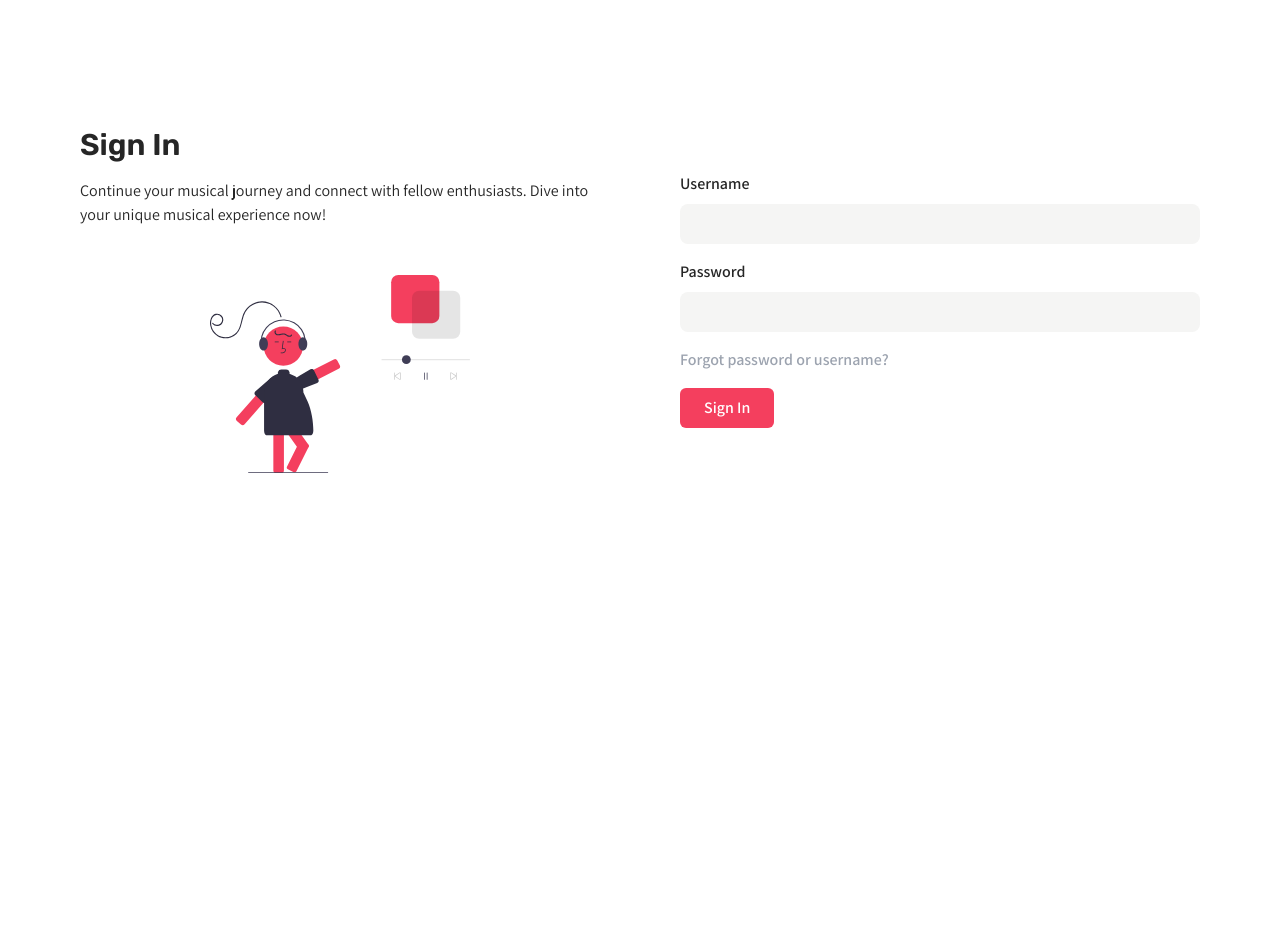
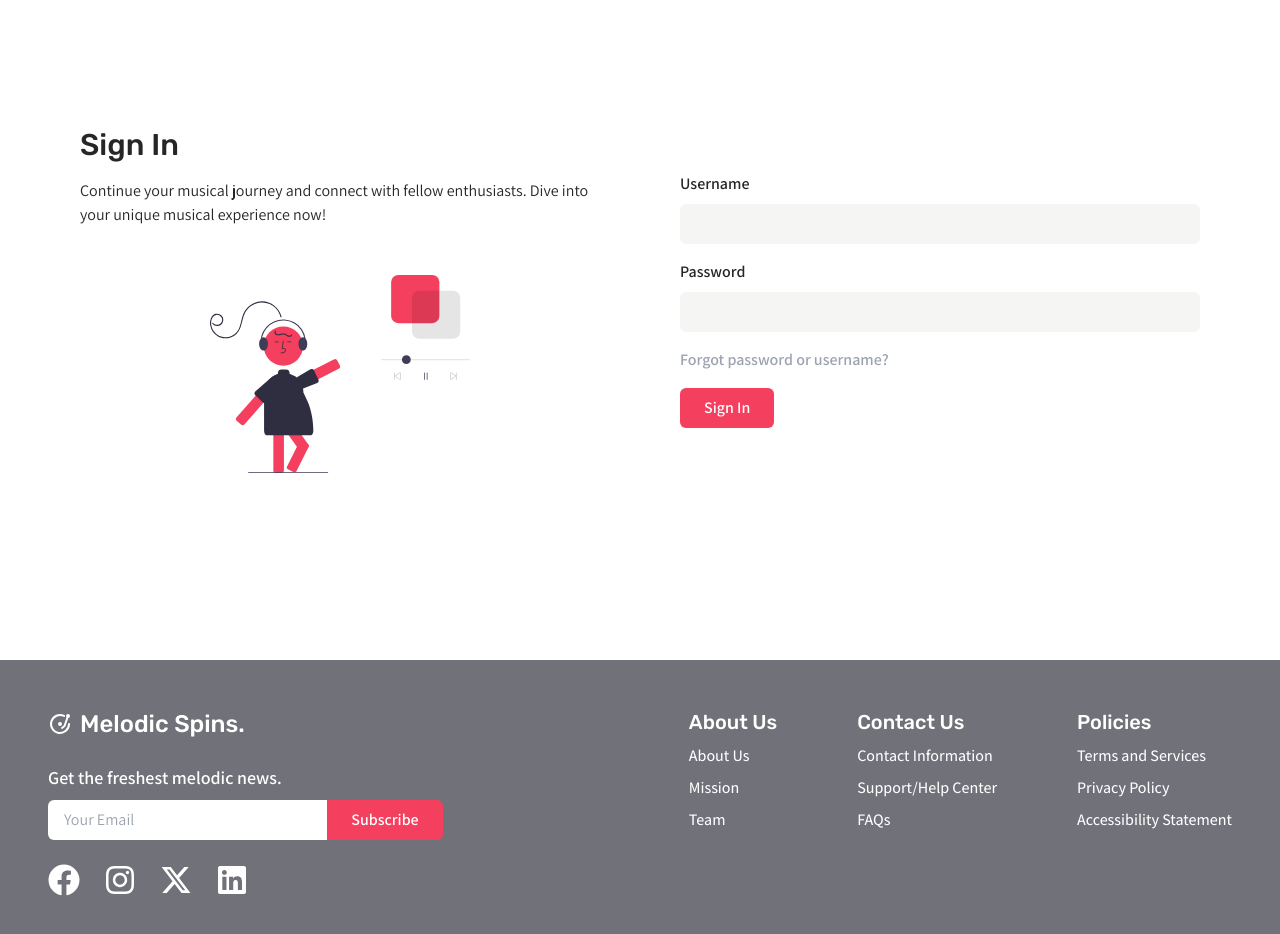
Before and after one commit to doanvalerie/melodic-spins, a Next.js app: page /auth/sign-in in a window 1280 px wide. Shown: the part 140-1074 px from the top of the page. Before the commit the page ends 800 px from the top, so only its background shows below. Built offline with nearby package versions, Linux system fonts and the light colour scheme.

Commit message:
Feat: structure and style footer

```diff
--- /dev/null
+++ b/src/app/(pages)/_components/Footer/BrandHeader.tsx
@@ -0,0 +1,10 @@
+import { TbVinyl } from 'react-icons/tb';
+
+export default function BrandHeader() {
+  return (
+    <h2 className="flex items-center gap-xs">
+      <TbVinyl />
+      Melodic Spins.
+    </h2>
+  );
+}
--- /dev/null
+++ b/src/app/(pages)/_components/Footer/Footer.tsx
@@ -0,0 +1,27 @@
+import aboutUsLinks from '@data/footer/aboutLinks.json';
+import contactLinks from '@data/footer/contactLinks.json';
+import policyLinks from '@data/footer/policyLinks.json';
+
+import BrandHeader from './BrandHeader';
+import LinkGrouping from './LinkGrouping';
+import MailSubscription from './MailSubscription';
+import SocialMediaIcons from './SocialMediaIcons';
+
+export default function Footer() {
+  return (
+    <div className="bg-charcoal text-light w-full px-med py-med">
+      <div className="flex flex-col items-center justify-between gap-med lg:flex-row lg:items-start lg:gap-sm">
+        <div className="flex w-full flex-col gap-base lg:w-1/3">
+          <BrandHeader />
+          <MailSubscription />
+          <SocialMediaIcons />
+        </div>
+        <div className="flex gap-lg">
+          <LinkGrouping name="About Us" links={aboutUsLinks} />
+          <LinkGrouping name="Contact Us" links={contactLinks} />
+          <LinkGrouping name="Policies" links={policyLinks} />
+        </div>
+      </div>
+    </div>
+  );
+}
--- /dev/null
+++ b/src/app/(pages)/_components/Footer/LinkGrouping.tsx
@@ -0,0 +1,27 @@
+import Link from 'next/link';
+
+interface Link {
+  name: string;
+  slug: string;
+}
+
+export default function LinkGrouping({
+  name,
+  links,
+}: {
+  name: string;
+  links: Link[];
+}) {
+  return (
+    <div className="flex flex-col gap-xs">
+      <h3>{name}</h3>
+      {links.map((link) => {
+        return (
+          <Link key={link.name} href={link.slug} className="font-medium">
+            {link.name}
+          </Link>
+        );
+      })}
+    </div>
+  );
+}
--- /dev/null
+++ b/src/app/(pages)/_components/Footer/MailSubscription.tsx
@@ -0,0 +1,21 @@
+export default function MailSubscription() {
+  return (
+    <form className="flex flex-col gap-xs">
+      <label htmlFor="email" className="text-lg font-semibold">
+        Get the freshest melodic news.
+      </label>
+      <div className="flex">
+        <input
+          id="email"
+          type="text"
+          name="email"
+          placeholder="Your Email"
+          className="w-full rounded-md rounded-r-none px-sm py-xs text-dark outline-none"
+        />
+        <button type="button" className="rounded-l-none bg-primary">
+          Subscribe
+        </button>
+      </div>
+    </form>
+  );
+}
--- /dev/null
+++ b/src/app/(pages)/_components/Footer/SocialMediaIcons.tsx
@@ -0,0 +1,15 @@
+import { FaFacebook, FaInstagram } from 'react-icons/fa';
+import { FaLinkedin, FaXTwitter } from 'react-icons/fa6';
+
+export default function SocialMediaIcons() {
+  const iconSize = 32;
+
+  return (
+    <div className="flex gap-base">
+      <FaFacebook size={iconSize} />
+      <FaInstagram size={iconSize} />
+      <FaXTwitter size={iconSize} />
+      <FaLinkedin size={iconSize} />
+    </div>
+  );
+}
--- a/src/app/(pages)/_components/InputField/InputField.tsx
+++ b/src/app/(pages)/_components/InputField/InputField.tsx
@@ -18,7 +18,7 @@ export default function InputField({
         id={value}
         type={type}
         name={value}
-        className="rounded-lg bg-stone p-sm py-xs outline-none"
+        className="rounded-md bg-stone px-sm py-xs outline-none"
       />
     </div>
   );
--- /dev/null
+++ b/src/app/(pages)/_data/footer/aboutLinks.json
@@ -0,0 +1,14 @@
+[
+  {
+    "name": "About Us",
+    "slug": "/about"
+  },
+  {
+    "name": "Mission",
+    "slug": "/about/mission"
+  },
+  {
+    "name": "Team",
+    "slug": "/about/team"
+  }
+]
--- /dev/null
+++ b/src/app/(pages)/_data/footer/contactLinks.json
@@ -0,0 +1,14 @@
+[
+  {
+    "name": "Contact Information",
+    "slug": "/contact"
+  },
+  {
+    "name": "Support/Help Center",
+    "slug": "/support"
+  },
+  {
+    "name": "FAQs",
+    "slug": "/support/faqs"
+  }
+]
--- /dev/null
+++ b/src/app/(pages)/_data/footer/policyLinks.json
@@ -0,0 +1,14 @@
+[
+  {
+    "name": "Terms and Services",
+    "slug": "/legal/terms-and-services"
+  },
+  {
+    "name": "Privacy Policy",
+    "slug": "/legal/privacy-policy"
+  },
+  {
+	"name": "Accessibility Statement",
+	"slug": "/legal/accessibility-statement"
+  }
+]
--- a/src/app/(pages)/_globals/styles/base.css
+++ b/src/app/(pages)/_globals/styles/base.css
@@ -8,7 +8,7 @@
   }
 
   h1, h2, h3, h4 {
-    @apply font-rubik font-semibold;
+    @apply font-rubik font-medium;
   }
 
   h1 {
--- a/src/app/(pages)/layout.tsx
+++ b/src/app/(pages)/layout.tsx
@@ -1,6 +1,7 @@
 import '@globals/styles/base.css';
 import '@globals/styles/components.css';
 
+import Footer from '@components/Footer/Footer';
 import NavBar from '@components/NavBar/NavBar';
 import fonts from '@globals/fonts';
 
@@ -14,6 +15,7 @@ export default function RootLayout({
       <body className={`flex min-h-screen flex-col items-center`}>
         <NavBar />
         {children}
+        <Footer />
       </body>
     </html>
   );
--- a/tailwind.config.ts
+++ b/tailwind.config.ts
@@ -8,6 +8,10 @@ const config: Config = {
   ],
   theme: {
     extend: {
+      backgroundColor: {
+        stone: '#f5f5f4', // stone-100
+        charcoal: '#71717a', // zinc-500
+      },
       backgroundImage: {
         'gradient-radial': 'radial-gradient(var(--tw-gradient-stops))',
         'gradient-conic':
@@ -23,16 +27,6 @@ const config: Config = {
         rubik: ['var(--font-rubik)'],
         assistant: ['var(--font-assistant)'],
       },
-      textColor: {
-        dark: '#262626',
-        grey: {
-          light: '#9ca3af',
-          DEFAULT: '#6b7280',
-        },
-      },
-      backgroundColor: {
-        stone: '#f5f5f4',
-      },
       spacing: {
         xs: '8px',
         sm: '16px',
@@ -41,6 +35,14 @@ const config: Config = {
         lg: '80px',
         navbar: '80px',
       },
+      textColor: {
+        dark: '#262626',
+        light: '#ffffff',
+        grey: {
+          light: '#9ca3af',
+          DEFAULT: '#6b7280',
+        },
+      },
     },
   },
   plugins: [],
```
